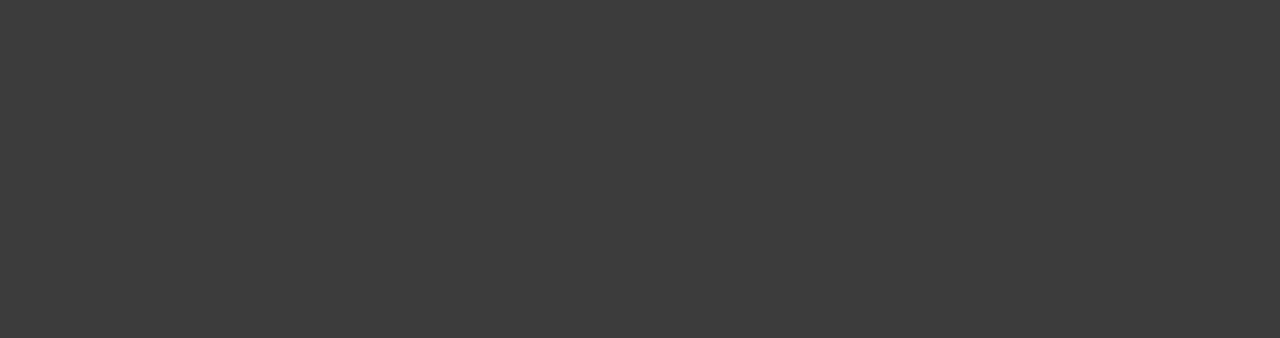
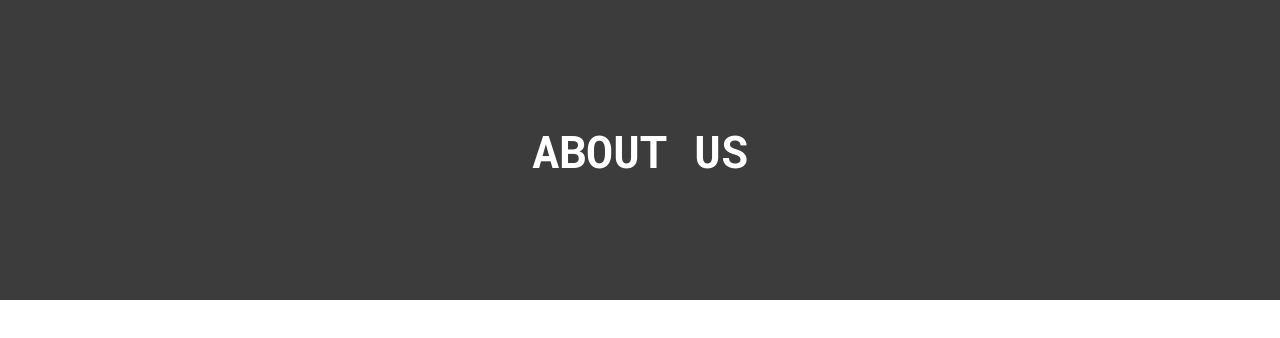
Before and after one commit to arcana1117/text-animation, a plain HTML site: page index.html in a window 1280 px wide. Drawn offline with Linux system fonts and the light colour scheme.

Commit message:
index.html

```diff
--- a/index.html
+++ b/index.html
@@ -2,47 +2,95 @@
 <html lang="ja">
 <head>
   <meta charset="UTF-8">
-  <title>Text Animation06</title>
+  <title>About US</title>
   <meta name="viewport" content="width=device-width, initial-scale=1.0">
   <style>
     @import url('https://fonts.googleapis.com/css2?family=Roboto+Mono:ital,wght@0,100..700;1,100..700&display=swap');
-    body, html { margin: 0; padding: 0; height: 100%; }
+
+    body, html {
+      margin: 0;
+      padding: 0;
+    }
+
     .container {
-      overflow: hidden; width: 100%; height: 100vh;
-      display: flex; justify-content: center; align-items: center;
+      position: relative;
+      width: 100%;
+      height: 300px; /* STUDIO iframe 高さに合わせて固定 */
       background-color: #3c3c3c;
+      overflow: hidden;
     }
+
     .visuallyHidden {
-      position: absolute !important; width: 1px !important;
-      height: 1px !important; margin: -1px !important; padding: 0 !important;
-      overflow: hidden !important; clip: rect(0 0 0 0) !important;
-      white-space: nowrap !important; border: 0 !important;
+      position: absolute !important;
+      width: 1px !important;
+      height: 1px !important;
+      margin: -1px !important;
+      padding: 0 !important;
+      overflow: hidden !important;
+      clip: rect(0 0 0 0) !important;
+      white-space: nowrap !important;
+      border: 0 !important;
     }
+
     .text {
-      overflow: hidden; position: relative;
-      display: flex; justify-content: center; align-items: center;
-      color: #fff; font-family: 'Roboto Mono', monospace;
-      font-weight: 700; text-transform: uppercase;
+      position: absolute;
+      top: 50%;
+      left: 50%;
+      transform: translate(-50%, -50%);
+      display: flex;
+      justify-content: center;
+      align-items: center;
+      color: #fff;
+      font-family: 'Roboto Mono', monospace;
+      font-weight: 700;
+      text-transform: uppercase;
       font-size: 5vw;
+      white-space: nowrap;
     }
-    @media screen and (min-width: 1440px) { .text { font-size: 72px; } }
-    @media screen and (min-width: 990px) and (max-width: 1280px) { .text { font-size: 52px; } }
-    @media screen and (min-width: 500px) and (max-width: 889px) { .text { font-size: 40px; } }
-    @media screen and (max-width: 499px) { .text { font-size: 28px; } }
-    .text.is-active { --skewX: 0deg; --x: 0; }
-    .text1, .text2, .text3 { transition: transform 0.4s cubic-bezier(0.165, 0.84, 0.44, 1); }
-    .text2, .text3 { position: absolute; }
+
+    @media screen and (min-width: 1440px) {
+      .text { font-size: 60px; }
+    }
+
+    @media screen and (min-width: 990px) and (max-width: 1280px) {
+      .text { font-size: 45px; }
+    }
+
+    @media screen and (min-width: 500px) and (max-width: 889px) {
+      .text { font-size: 36px; }
+    }
+
+    @media screen and (max-width: 499px) {
+      .text { font-size: 28px; }
+    }
+
+    .text1, .text2, .text3 {
+      transition: transform 0.6s cubic-bezier(0.165, 0.84, 0.44, 1);
+    }
+
+    .text2, .text3 {
+      position: absolute;
+    }
+
     .text1 {
       mask-image: linear-gradient(to bottom, #000 33.3%, transparent 33.3%);
-      transform: translateX(var(--x, -110%)) skewX(var(--skewX, 40deg));
+      transform: translateX(-110%) skewX(40deg);
     }
+
     .text2 {
       mask-image: linear-gradient(to bottom, transparent 33.3%, #000 33.3%, #000 66.6%, transparent 66.6%);
-      transform: translateX(var(--x, 110%)) skewX(var(--skewX, -40deg));
+      transform: translateX(110%) skewX(-40deg);
     }
+
     .text3 {
       mask-image: linear-gradient(to bottom, transparent 66.6%, #000 66.6%);
-      transform: translateX(var(--x, -110%)) skewX(var(--skewX, 40deg));
+      transform: translateX(-110%) skewX(40deg);
+    }
+
+    .text.is-active .text1,
+    .text.is-active .text2,
+    .text.is-active .text3 {
+      transform: translateX(0) skewX(0);
     }
   </style>
 </head>
@@ -58,11 +106,10 @@
     </div>
   </div>
   <script>
-    const text = document.querySelector('.text');
-    text.classList.add('is-active');
-    setInterval(() => {
-      text.classList.toggle('is-active');
-    }, 3200);
+    // 一度だけアニメーションを実行
+    window.addEventListener('DOMContentLoaded', () => {
+      document.querySelector('.text').classList.add('is-active');
+    });
   </script>
 </body>
 </html>
```
